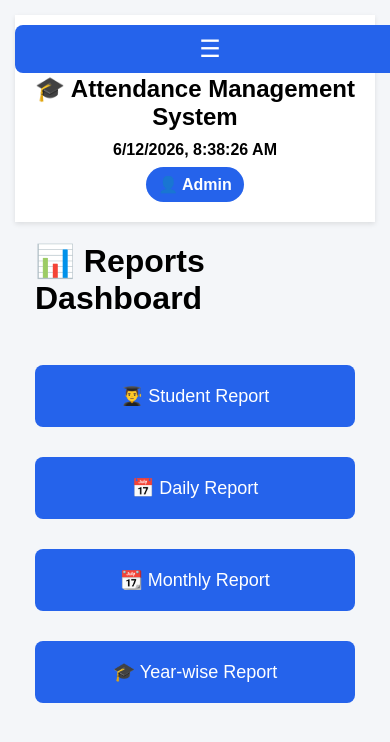
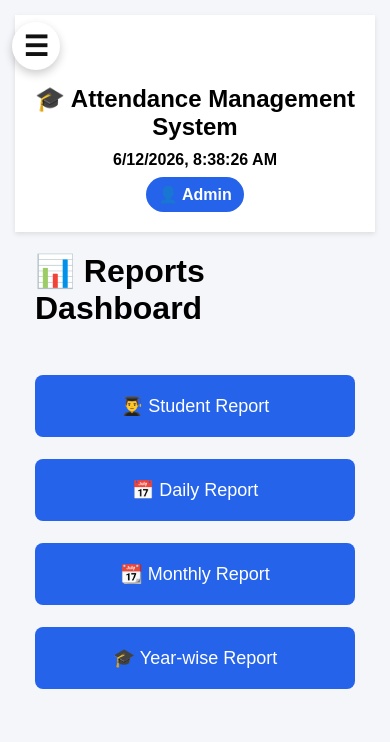
Before and after one commit to Sukumar96-tech/Attendance-management-system, a Next.js app: page /admin/reports in a window 390 px wide. Shown: the top 742 px of the page. Built offline with nearby package versions, Linux system fonts and the light colour scheme.

Commit message:
Refactor sidebar styles for mobile and desktop

```diff
--- a/app/globals.css
+++ b/app/globals.css
@@ -1021,23 +1021,38 @@ font-size:18px;
   }
 }
 /* ===========================
-   Professional Mobile Sidebar
+   Professional Responsive Sidebar
 =========================== */
+
+/* Mobile Menu Button */
 
 .mobile-menu-btn{
 display:none;
 position:fixed;
-top:15px;
-left:15px;
-z-index:2000;
-background:#2563eb;
-color:#fff;
+top:12px;
+left:12px;
+width:48px;
+height:48px;
+background:#ffffff;
+color:#111;
 border:none;
-padding:10px 14px;
-font-size:24px;
-border-radius:8px;
+border-radius:50%;
+font-size:28px;
+font-weight:bold;
 cursor:pointer;
+box-shadow:0 4px 10px rgba(0,0,0,.2);
+z-index:3000;
+align-items:center;
+justify-content:center;
+padding:0;
+transition:.3s;
 }
+
+.mobile-menu-btn:hover{
+transform:scale(1.05);
+}
+
+/* Overlay */
 
 .sidebar-overlay{
 position:fixed;
@@ -1046,41 +1061,74 @@ left:0;
 width:100%;
 height:100%;
 background:rgba(0,0,0,.45);
-z-index:1500;
+z-index:2500;
 }
 
-@media (max-width:768px){
+/* ===========================
+   Desktop
+=========================== */
 
-.mobile-menu-btn{
-display:block;
+@media (min-width:769px){
+
+.mobile-menu-btn,
+.sidebar-overlay{
+display:none !important;
 }
 
 .sidebar{
 position:fixed;
 top:0;
-left:-280px;
-width:260px;
+left:0;
+width:250px;
 height:100vh;
 background:#1e3a8a;
 padding:20px;
-transition:.3s;
-z-index:2001;
 overflow-y:auto;
 }
 
-.sidebar-open{
+.main-content{
+margin-left:250px;
+padding:20px;
+}
+}
+
+/* ===========================
+   Mobile
+=========================== */
+
+@media (max-width:768px){
+
+.mobile-menu-btn{
+display:flex;
+}
+
+.sidebar{
+position:fixed;
+top:0;
+left:-270px;
+width:250px;
+height:100vh;
+background:#1e3a8a;
+padding:20px;
+overflow-y:auto;
+transition:left .3s ease;
+z-index:2600;
+}
+
+.sidebar.sidebar-open{
 left:0;
 }
 
 .sidebar h2{
-font-size:30px;
+font-size:26px;
 text-align:center;
-margin-bottom:25px;
+margin-bottom:20px;
 }
 
 .sidebar ul{
 list-style:none;
 padding:0;
+margin:0;
 }
 
 .sidebar li{
@@ -1092,7 +1140,7 @@ display:block;
 padding:10px;
 color:#fff;
 text-decoration:none;
-font-size:18px;
+font-size:17px;
 }
 
 .active-menu{
@@ -1102,17 +1150,17 @@ border-radius:8px;
 
 .logout-btn{
 width:100%;
-margin-top:25px;
+margin-top:20px;
 padding:12px;
 background:#dc2626;
 color:#fff;
 border:none;
 border-radius:8px;
-font-size:18px;
+font-size:16px;
 }
 
 .main-content{
-margin-left:0 !important;
+margin-left:0;
 width:100%;
 padding:15px;
 }
@@ -1122,12 +1170,15 @@ padding:15px;
 .student-summary,
 .reports-grid,
 .action-grid{
+display:grid;
 grid-template-columns:1fr !important;
+gap:12px;
 }
 
 .students-header{
 flex-direction:column;
 gap:10px;
+align-items:stretch;
 }
 
 .students-page input,
@@ -1144,24 +1195,9 @@ white-space:nowrap;
 }
 
 .topbar{
-padding-top:60px;
+padding-top:70px;
+flex-direction:column;
+gap:10px;
+text-align:center;
 }
 }
-
-/* Desktop */
-
-@media (min-width:769px){
-
-.mobile-menu-btn,
-.sidebar-overlay{
-display:none;
-}
-
-.sidebar{
-position:relative;
-left:0;
-width:250px;
-height:100vh;
-}
-
-}
```
